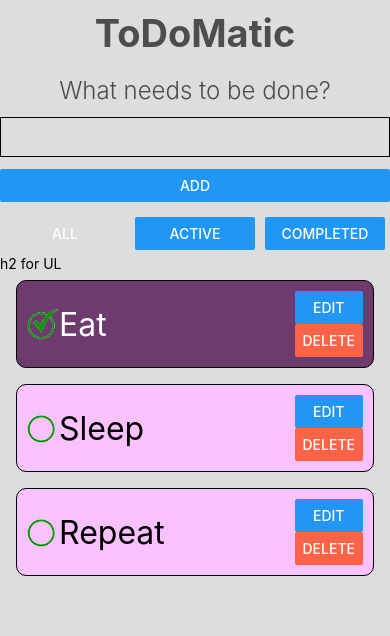
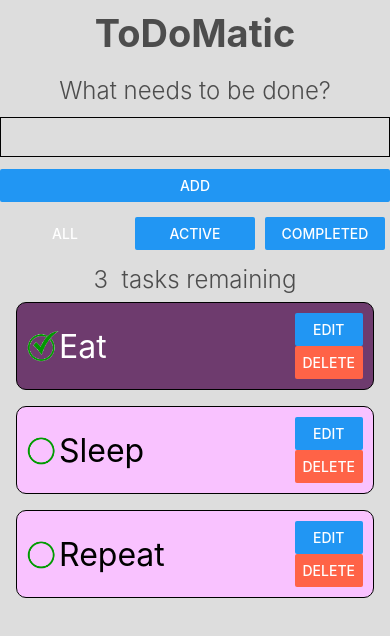
Before and after one commit to Chip-L/todo-react-native, a React Native app: screen / in a window 390 px wide. Shown: the top 636 px of the page. Built offline with nearby package versions, Linux system fonts and the light colour scheme.

Commit message:
added heading to the task list

```diff
--- a/app/screens/ToDoScreen.js
+++ b/app/screens/ToDoScreen.js
@@ -42,6 +42,11 @@ function ToDoScreen(props) {
     />
   ));
 
+  const taskList = tasks.filter(FILTER_MAP[filter]);
+  const taskListHeading = `${taskList.length} ${
+    filter !== "All" ? filter : ""
+  } ${taskList.length === 1 ? "task" : "tasks"} remaining`;
+
   function addTask(name) {
     const newTask = { id: "task-" + randomID(), name: name, completed: false };
     setTasks([...tasks, newTask]);
@@ -69,9 +74,9 @@ function ToDoScreen(props) {
 
       <View style={styles.filterList}>{fliterList}</View>
 
-      <Text>h2 for UL </Text>
+      <Text style={styles.h2}>{taskListHeading}</Text>
       <FlatList
-        data={tasks.filter(FILTER_MAP[filter])}
+        data={taskList}
         renderItem={({ item }) => (
           <ToDoItem
             item={item}
@@ -100,6 +105,17 @@ const styles = StyleSheet.create({
     paddingHorizontal: 10,
     backgroundColor: "#ddd",
   },
+  filterList: {
+    flexDirection: "row",
+    justifyContent: "space-between",
+  },
+  h2: {
+    color: "rgb(77, 77, 77)",
+    fontSize: 24,
+    fontWeight: "300",
+    textAlign: "center",
+    marginTop: 10,
+  },
   title: {
     color: "rgb(77, 77, 77)",
     fontSize: 38,
@@ -107,10 +123,6 @@ const styles = StyleSheet.create({
     textAlign: "center",
     marginVertical: 10,
   },
-  filterList: {
-    flexDirection: "row",
-    justifyContent: "space-between",
-  },
 });
 
 export default ToDoScreen;
```
